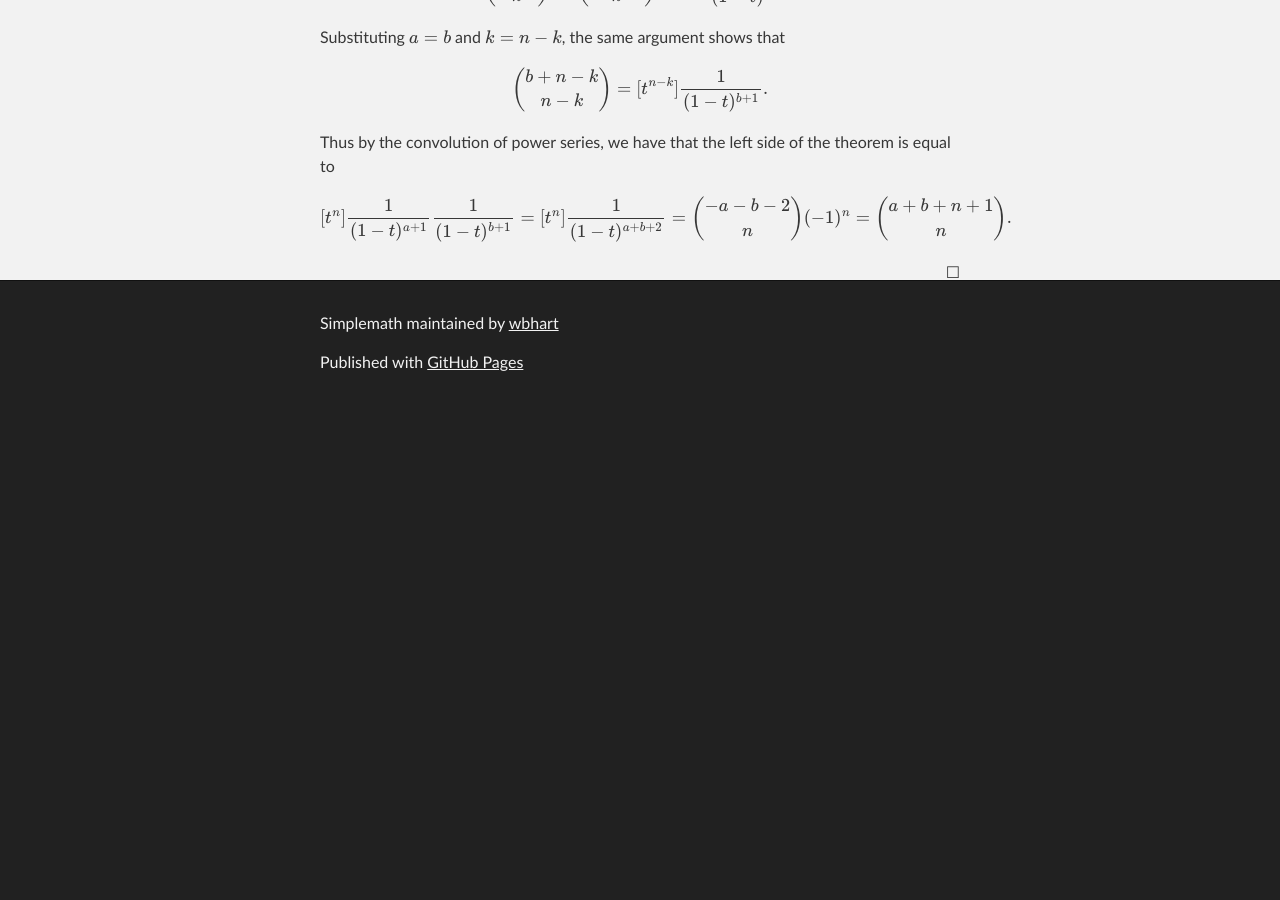
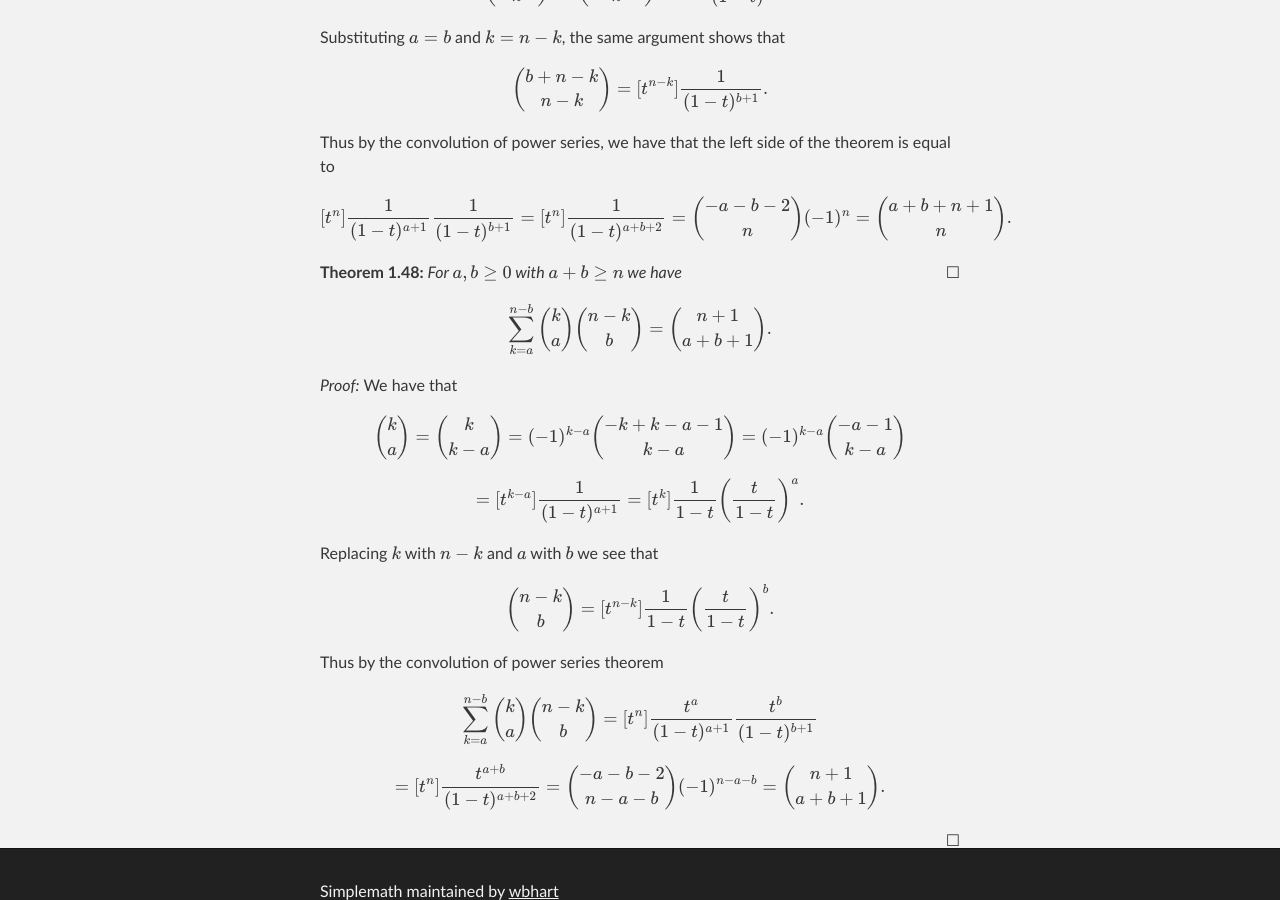
Before and after one commit to wbhart/SimpleMath, a Jekyll site: the page built from binomial.html, in a window 1280 px wide and 900 px high, scrolled down 14798 px. Built offline with Jekyll 4.4.1, drawn with Linux system fonts in a browser that asks for light colours; formulas are drawn with MathJax 3; before the commit the page ends 15207 px from its top, so only the background shows below that.

Commit message:
Update binomial.html

```diff
--- a/binomial.html
+++ b/binomial.html
@@ -519,3 +519,20 @@ Thus by the convolution of power series, we have that the left side of the theor
 $$[t^n] \frac{1}{(1 - t)^{a + 1}} \frac{1}{(1 - t)^{b + 1}} = [t^n] \frac{1}{(1 - t)^{a + b + 2}}
 = \binom{-a - b - 2}{n}(-1)^n = \binom{a + b + n + 1}{n}.$$
 </proof>
+
+<theorem> For $a, b \geq 0$ with $a + b \geq n$ we have
+$$\sum_{k = a}^{n - b} \binom{k}{a}\binom{n - k}{b} = \binom{n + 1}{a + b + 1}.$$
+</theorem>
+
+<proof> We have that
+$$\binom{k}{a} = \binom{k}{k - a} = (-1)^{k - a}\binom{-k + k - a - 1}{k - a} = (-1)^{k - a}\binom{-a - 1}{k - a}$$
+$$= [t^{k - a}] \frac{1}{(1 - t)^{a + 1}} = [t^k] \frac{1}{1 - t} \left(\frac{t}{1 - t}\right)^a.$$
+
+Replacing $k$ with $n - k$ and $a$ with $b$ we see that
+$$\binom{n - k}{b} = [t^{n - k}] \frac{1}{1 - t} \left(\frac{t}{1 - t}\right)^b.$$
+
+Thus by the convolution of power series theorem
+$$\sum_{k = a}^{n - b} \binom{k}{a}\binom{n - k}{b} = [t^n] \frac{t^a}{(1 - t)^{a + 1}}\frac{t^b}{(1 - t)^{b + 1}}$$
+$$= [t^n] \frac{t^{a + b}}{(1 - t)^{a + b + 2}} = \binom{-a - b - 2}{n - a - b}(-1)^{n - a - b}
+= \binom{n + 1}{a + b + 1}.$$
+</proof>
```
